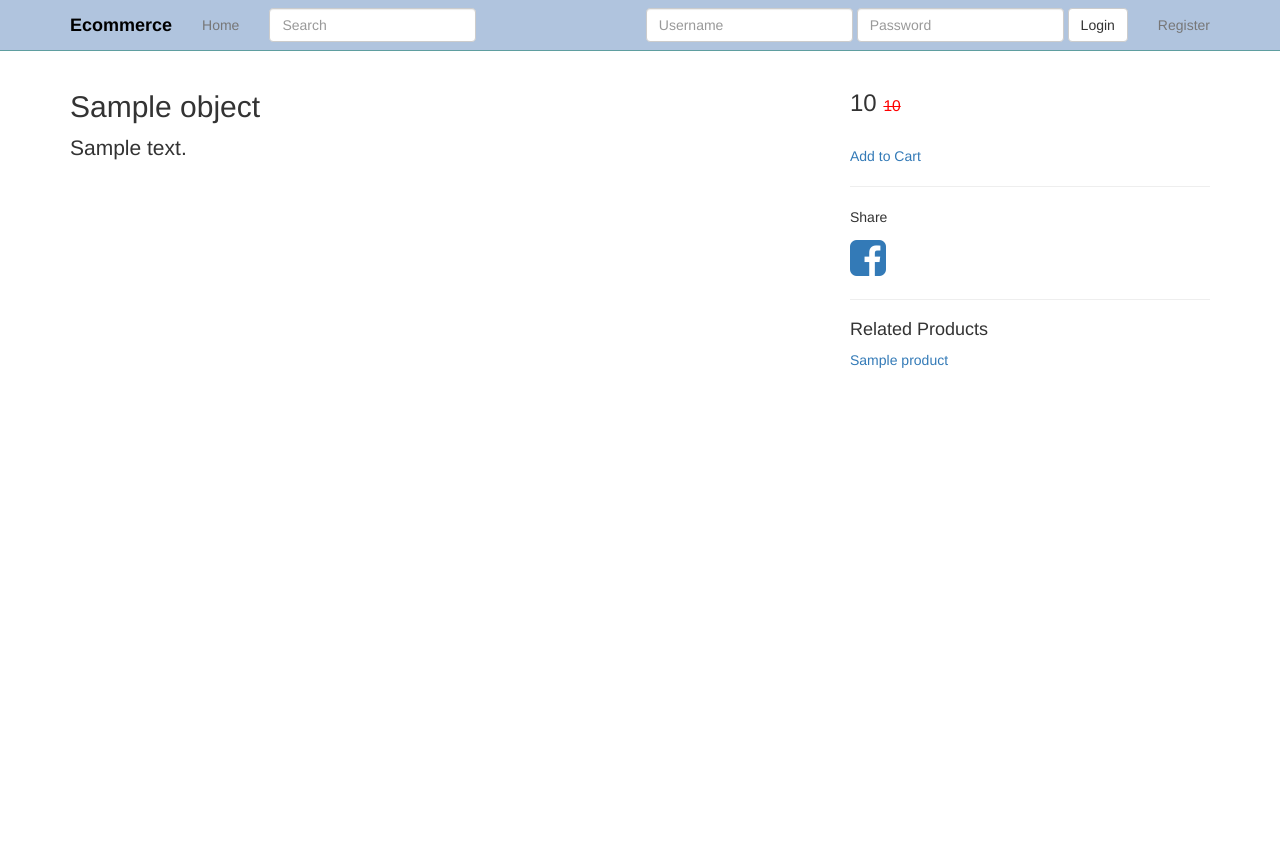
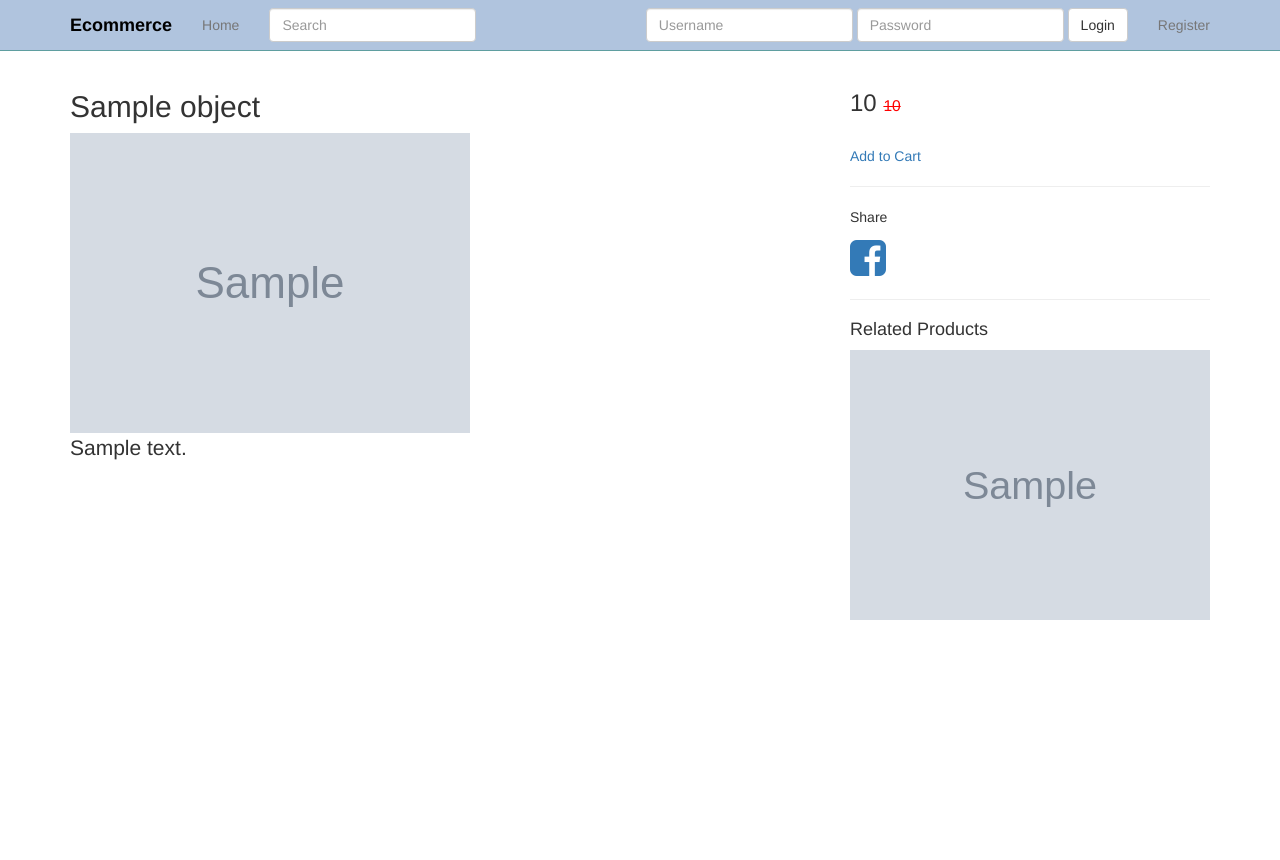
Before and after one commit to KartikShrikantHegde/Django_Ecommerce, a Django app: template src/products/templates/products/product_detail.html in a window 1280 px wide. Shown: the top 860 px of the page. Run offline with Django 3.2, Linux system fonts and the light colour scheme; the template is opened without the code that fills it: most values are stand-ins (such as "Sample title", 1, 10 or a date in 2020); grey boxes marked "Sample" are stand-in pictures; some libraries are stand-ins or nearby versions.

Commit message:
Display the images of the related product

```diff
--- a/src/products/templates/products/product_detail.html
+++ b/src/products/templates/products/product_detail.html
@@ -42,12 +42,12 @@
 
     <h2>{{ object.title }}</h2>
 
-    {% if object.productimage_set.all > 0 %}
+    {% if object.get_image_url %}
     <div>
-{% for img in object.productimage_set.all  %}
-    <img class="img-responsive" src="{{ img.image.url }}" />
+
+    <img class="img-responsive" src="{{ object.get_image_url }}" />
 {#    <img id="img" class="img-responsive" src="{{ img.image.url }}" />#}
-    {% endfor %}
+
     </div>
     {% endif %}
     <p class="lead">{{ object.description }}</p>
@@ -95,7 +95,14 @@
 <hr>
 <h4>Related Products</h4>
 {% for product in related %}
+       {% if product.get_image_url %}
+
+    <img class="img-responsive" src="{{ product.get_image_url }}" /><br>
+{#    <img id="img" class="img-responsive" src="{{ img.image.url }}" />#}
+
+    {% else %}
 <a href="{{ product.get_absolute_url }}"> {{ product.title }}</a><br>
+    {% endif %}
 {% endfor %}
 </div>
 </div>
```
